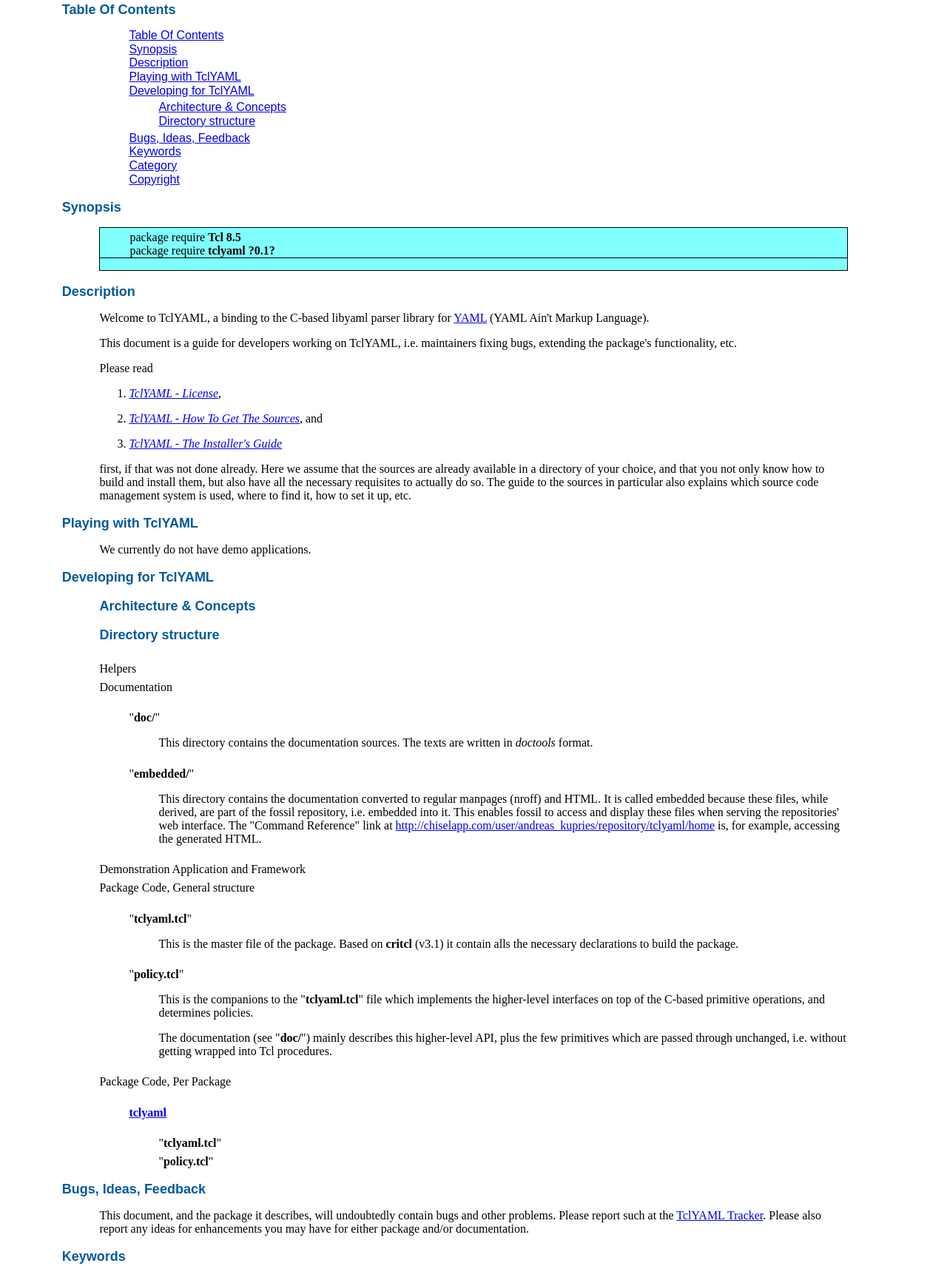
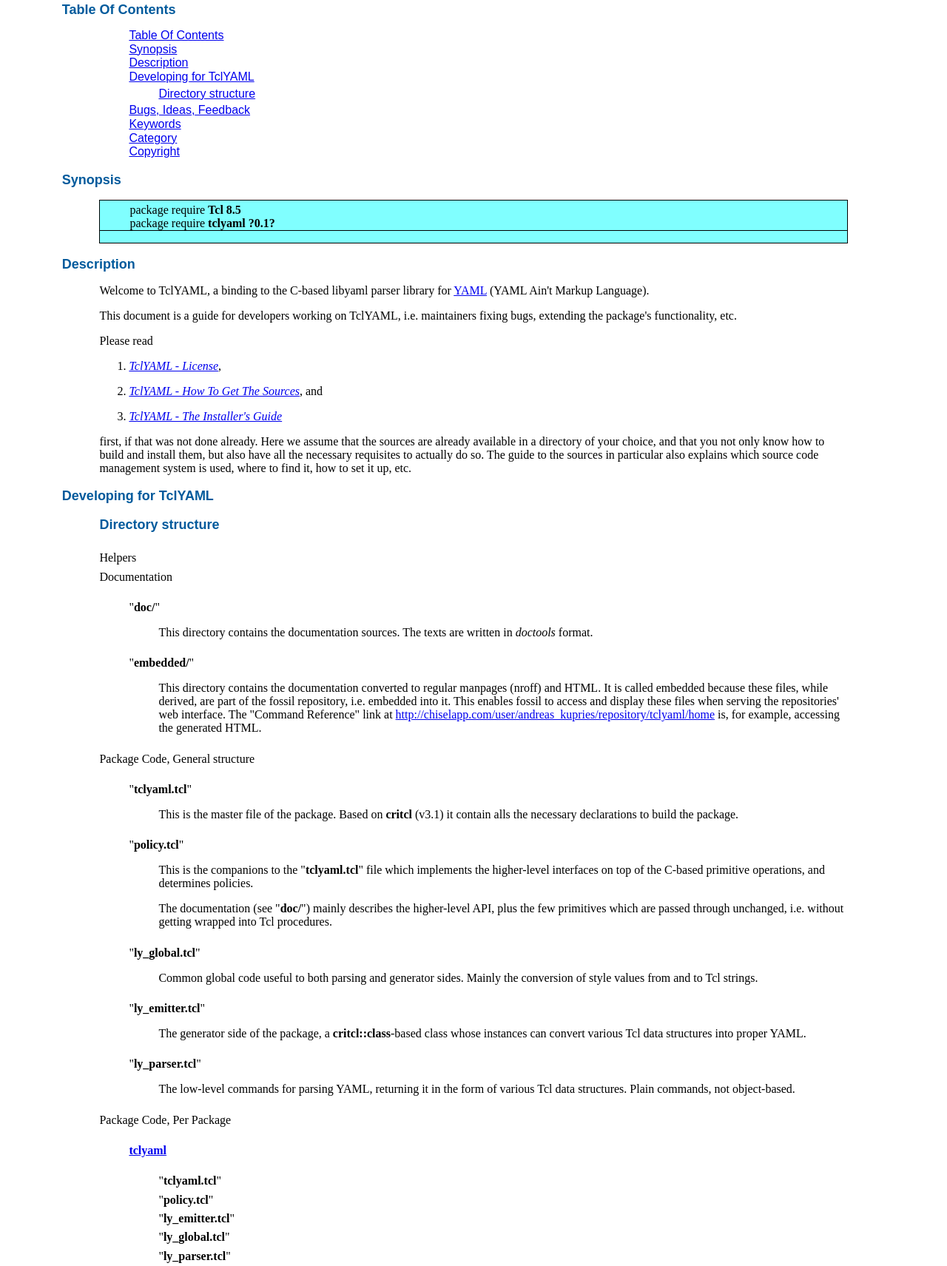
Before and after one commit to andreas-kupries/tclyaml, a plain HTML site: page embedded/www/doc/files/tclyaml_devguide.html in a window 1280 px wide. Shown: the part 173-1884 px from the top of the page at 74% size. Drawn offline with Linux system fonts and the light colour scheme.

Commit message:
Updated introduction and devguide, should be basically usable now. Regenerated embedded documentation.

```diff
--- a/embedded/www/doc/files/tclyaml_devguide.html
+++ b/embedded/www/doc/files/tclyaml_devguide.html
@@ -113,14 +113,12 @@
 <li class="section"><a href="#toc">Table Of Contents</a></li>
 <li class="section"><a href="#synopsis">Synopsis</a></li>
 <li class="section"><a href="#section1">Description</a></li>
-<li class="section"><a href="#section2">Playing with TclYAML</a></li>
-<li class="section"><a href="#section3">Developing for TclYAML</a>
+<li class="section"><a href="#section2">Developing for TclYAML</a>
 <ul>
-<li class="subsection"><a href="#subsection1">Architecture &amp; Concepts</a></li>
-<li class="subsection"><a href="#subsection2">Directory structure</a></li>
+<li class="subsection"><a href="#subsection1">Directory structure</a></li>
 </ul>
 </li>
-<li class="section"><a href="#section4">Bugs, Ideas, Feedback</a></li>
+<li class="section"><a href="#section3">Bugs, Ideas, Feedback</a></li>
 <li class="section"><a href="#keywords">Keywords</a></li>
 <li class="section"><a href="#category">Category</a></li>
 <li class="section"><a href="#copyright">Copyright</a></li>
@@ -154,13 +152,8 @@ so. The guide to the sources in particular also explains which source
 code management system is used, where to find it, how to set it up,
 etc.</p>
 </div>
-<div id="section2" class="section"><h2><a name="section2">Playing with TclYAML</a></h2>
-<p>We currently do not have demo applications.</p>
-</div>
-<div id="section3" class="section"><h2><a name="section3">Developing for TclYAML</a></h2>
-<div id="subsection1" class="subsection"><h3><a name="subsection1">Architecture &amp; Concepts</a></h3>
-</div>
-<div id="subsection2" class="subsection"><h3><a name="subsection2">Directory structure</a></h3>
+<div id="section2" class="section"><h2><a name="section2">Developing for TclYAML</a></h2>
+<div id="subsection1" class="subsection"><h3><a name="subsection1">Directory structure</a></h3>
 <dl class="definitions">
 <dt>Helpers</dt>
 <dd></dd>
@@ -179,8 +172,6 @@ The &quot;Command Reference&quot; link at
 <a href="http://chiselapp.com/user/andreas_kupries/repository/tclyaml/home">http://chiselapp.com/user/andreas_kupries/repository/tclyaml/home</a>
 is, for example, accessing the generated HTML.</p></dd>
 </dl></dd>
-<dt>Demonstration Application and Framework</dt>
-<dd></dd>
 <dt>Package Code, General structure</dt>
 <dd><dl class="definitions">
 <dt>&quot;<b class="file">tclyaml.tcl</b>&quot;</dt>
@@ -190,9 +181,19 @@ contain alls the necessary declarations to build the package.</p></dd>
 <dd><p>This is the companions to the &quot;<b class="file">tclyaml.tcl</b>&quot; file which implements
 the higher-level interfaces on top of the C-based primitive
 operations, and determines policies.</p>
-<p>The documentation (see &quot;<b class="file">doc/</b>&quot;) mainly describes this higher-level API,
+<p>The documentation (see &quot;<b class="file">doc/</b>&quot;) mainly describes the higher-level API,
 plus the few primitives which are passed through unchanged, i.e. without
 getting wrapped into Tcl procedures.</p></dd>
+<dt>&quot;<b class="file">ly_global.tcl</b>&quot;</dt>
+<dd><p>Common global code useful to both parsing and generator sides.
+Mainly the conversion of style values from and to Tcl strings.</p></dd>
+<dt>&quot;<b class="file">ly_emitter.tcl</b>&quot;</dt>
+<dd><p>The generator side of the package, a <b class="package">critcl::class</b>-based
+class whose instances can convert various Tcl data structures into
+proper YAML.</p></dd>
+<dt>&quot;<b class="file">ly_parser.tcl</b>&quot;</dt>
+<dd><p>The low-level commands for parsing YAML, returning it in the form
+of various Tcl data structures. Plain commands, not object-based.</p></dd>
 </dl></dd>
 <dt>Package Code, Per Package</dt>
 <dd><dl class="definitions">
@@ -202,12 +203,18 @@ getting wrapped into Tcl procedures.</p></dd>
 <dd></dd>
 <dt>&quot;<b class="file">policy.tcl</b>&quot;</dt>
 <dd></dd>
+<dt>&quot;<b class="file">ly_emitter.tcl</b>&quot;</dt>
+<dd></dd>
+<dt>&quot;<b class="file">ly_global.tcl</b>&quot;</dt>
+<dd></dd>
+<dt>&quot;<b class="file">ly_parser.tcl</b>&quot;</dt>
+<dd></dd>
 </dl></dd>
 </dl></dd>
 </dl>
 </div>
 </div>
-<div id="section4" class="section"><h2><a name="section4">Bugs, Ideas, Feedback</a></h2>
+<div id="section3" class="section"><h2><a name="section3">Bugs, Ideas, Feedback</a></h2>
 <p>This document, and the package it describes, will undoubtedly contain
 bugs and other problems.
 Please report such at the <a href="http://chiselapp.com/user/andreas_kupries/repository/tclyaml">TclYAML Tracker</a>.
```
Also changed, not shown: embedded/www/doc/files/tclyaml_intro.html (+8 -0 lines), 4 other files.
